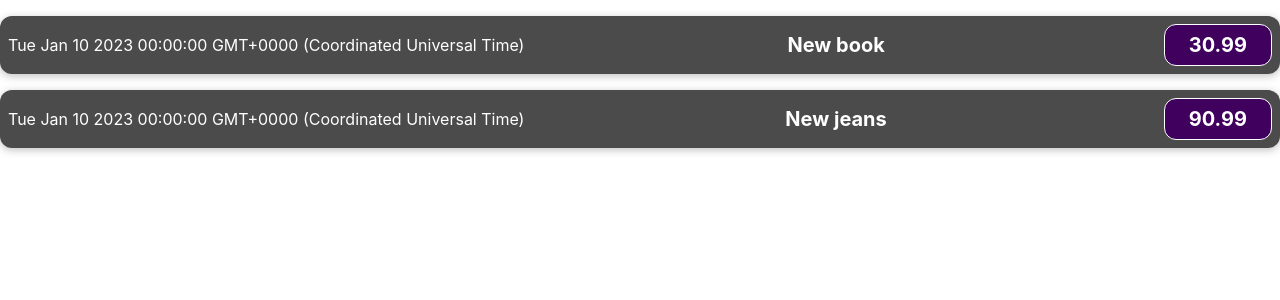
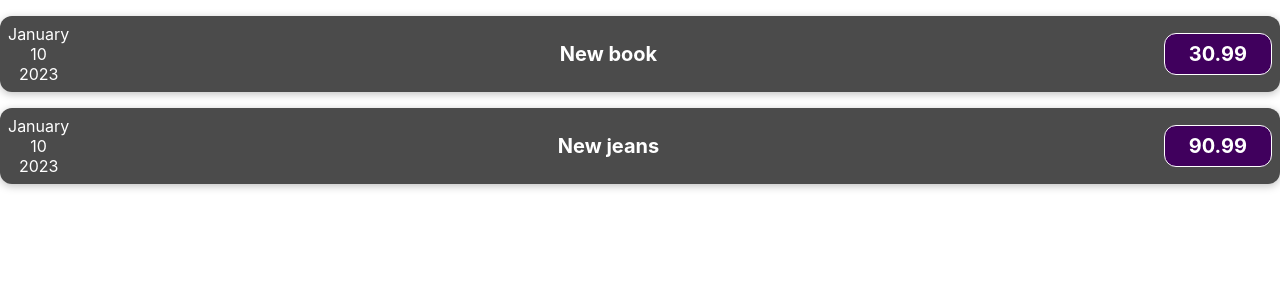
Before and after one commit to Paltser/react_project, a React (Create React App) app: page / in a window 1280 px wide. Shown: the top 300 px of the page. Built offline with nearby package versions, Linux system fonts and the light colour scheme.

Commit message:
Komponendi jaotamine mitmeks komponendiks + ülesanne 1

```diff
--- /dev/null
+++ b/src/components/ExpenseDate.js
@@ -0,0 +1,15 @@
+function ExpenseDate(props) {
+    const month = props.date.toLocaleString('en-US', {month: 'long'});
+    const day = props.date.toLocaleString('en-US', {day: '2-digit'});
+    const year = props.date.getFullYear();
+
+    return (
+        <div>
+            <div>{month}</div>
+            <div>{day}</div>
+            <div>{year}</div>
+        </div>
+    );
+}
+
+export default ExpenseDate;
--- a/src/components/ExpenseItem.js
+++ b/src/components/ExpenseItem.js
@@ -1,11 +1,10 @@
 import './ExpenseItem.css';
+import ExpenseDate from './ExpenseDate.js';
 
 function ExpenseItem(props) {
-    console.log(props);
-
     return (
         <div className={'expense-item'}>
-            <div>{props.expeseData.date.toString()}</div>
+            <ExpenseDate date={props.expeseData.date}></ExpenseDate>
             <div className={'expense-item__description'}>
                 <h2>{props.expeseData.title}</h2>
                 <div className={'expense-item__price'}>{props.expeseData.price}</div>
```
